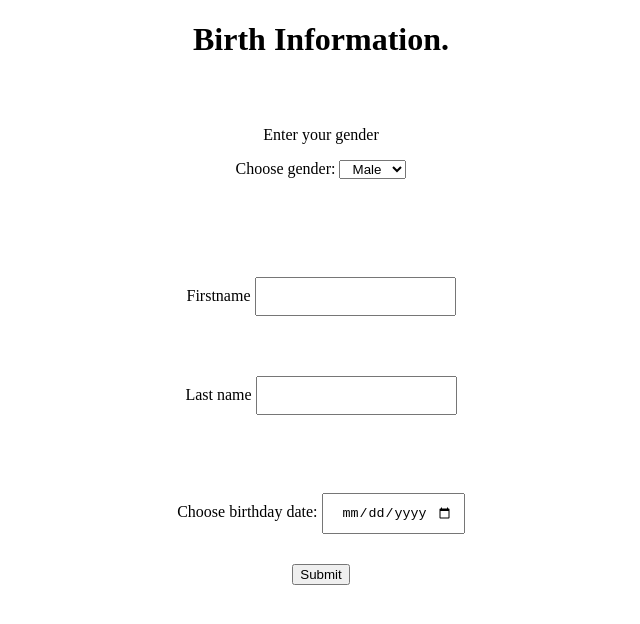
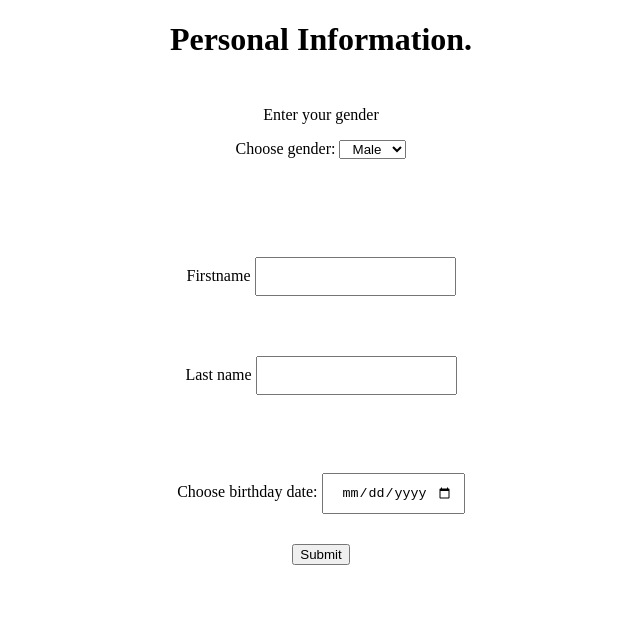
Before and after one commit to annngure/Information, a plain HTML site: page index.html in a window 1280 px wide. Shown: the whole page, without its empty margins (319-959 px from the left). Drawn offline with Linux system fonts and the light colour scheme.

Commit message:
change h1 name

```diff
--- a/index.html
+++ b/index.html
@@ -12,7 +12,7 @@
 
 <body>
     <div class ="information">
-        <h1>Birth Information.</h1>
+        <h1>Personal  Information.</h1>
             <div class="gender">
                 <p>Enter your gender</p>
                 <lable for="gender">Choose gender:</lable>
--- a/static/style.css
+++ b/static/style.css
@@ -13,7 +13,7 @@
    padding-bottom: 50px;
 }
 .gender{
-   padding-top: 30px;
+   padding-top: 10px;
 }
 .input{
    text-align: center;
```
